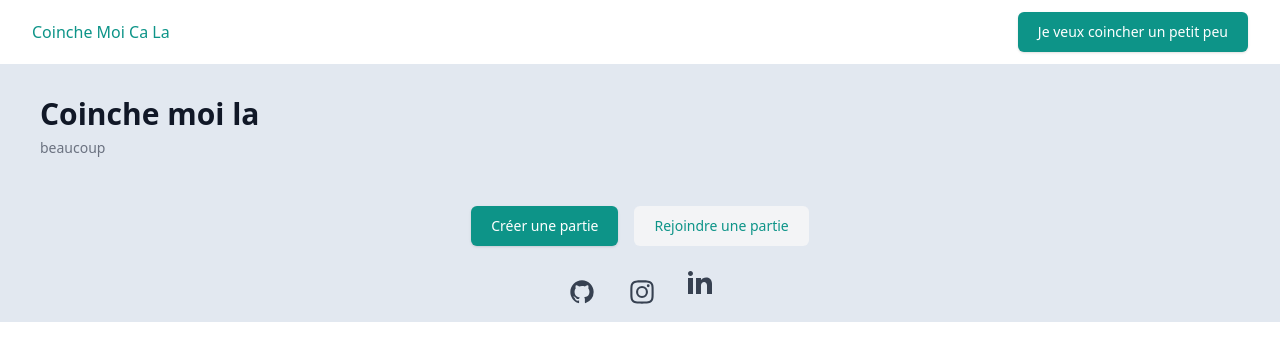
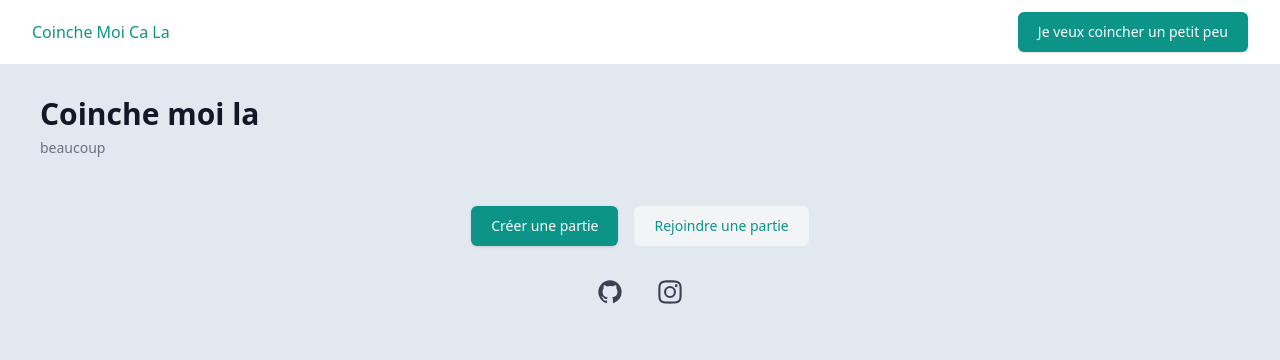
Before and after one commit to newtondotcom/coinche, a SvelteKit app: page / in a window 1280 px wide. Shown: the top 360 px of the page. Built offline with nearby package versions, Linux system fonts and the light colour scheme.

Commit message:
copy to clipboard working

```diff
--- a/src/routes/+page.svelte
+++ b/src/routes/+page.svelte
@@ -1,6 +1,8 @@
 <script lang="ts">
     import Modal from "$lib/ui/Modal.svelte";
     import Subtitle from "$lib/ui/Subtitle.svelte";
+
+    let code = "123456"
 
     let showModalCreate = false
     const handleToggleModalCreate = () => {
@@ -14,6 +16,7 @@
     }
     let copycode = false
     const handleToggleCopyCode = () => {
+        navigator.clipboard.writeText(code);
         copycode = !copycode
         setTimeout(() => {
             copycode = !copycode
@@ -32,6 +35,7 @@
 
 </script>
 
+<div class="min-h-screen">
   <div class="h-full flex flex-col align-middle gap-4  w-full">
       <Subtitle title="Coinche moi la" subtitle="beaucoup" />
       <div class="sm:flex sm:gap-4 flex-row align-middle justify-center items-center gap-4  w-full">
@@ -67,7 +71,7 @@
           type="email"
           id="UserEmail"
           placeholder="flea@rhcp.com"
-        value="123456"
+          value="{code}"
           class="w-full rounded-md border-gray-200 pe-10 shadow-sm sm:text-sm text-2xl text-center p-4"
           disabled
         />
@@ -78,7 +82,7 @@
       {#if !copycode}
       <svg class="w-5 h-5 ml-1.5 stroke-current" xmlns="http://www.w3.org/2000/svg" fill="none" viewBox="0 0 24 24" stroke-width="1.5" stroke="currentColor"><path stroke-linecap="round" stroke-linejoin="round" d="M9 12h3.75M9 15h3.75M9 18h3.75m3 .75H18a2.25 2.25 0 002.25-2.25V6.108c0-1.135-.845-2.098-1.976-2.192a48.424 48.424 0 00-1.123-.08m-5.801 0c-.065.21-.1.433-.1.664 0 .414.336.75.75.75h4.5a.75.75 0 00.75-.75 2.25 2.25 0 00-.1-.664m-5.8 0A2.251 2.251 0 0113.5 2.25H15c1.012 0 1.867.668 2.15 1.586m-5.8 0c-.376.023-.75.05-1.124.08C9.095 4.01 8.25 4.973 8.25 6.108V8.25m0 0H4.875c-.621 0-1.125.504-1.125 1.125v11.25c0 .621.504 1.125 1.125 1.125h9.75c.621 0 1.125-.504 1.125-1.125V9.375c0-.621-.504-1.125-1.125-1.125H8.25zM6.75 12h.008v.008H6.75V12zm0 3h.008v.008H6.75V15zm0 3h.008v.008H6.75V18z" /></svg>
       {:else}
-    <svg class="w-5 h-5 ml-1.5 text-green-500 stroke-current" xmlns="http://www.w3.org/2000/svg" fill="none" viewBox="0 0 24 24" stroke-width="1.5" stroke="currentColor" x-cloak><path stroke-linecap="round" stroke-linejoin="round" d="M11.35 3.836c-.065.21-.1.433-.1.664 0 .414.336.75.75.75h4.5a.75.75 0 00.75-.75 2.25 2.25 0 00-.1-.664m-5.8 0A2.251 2.251 0 0113.5 2.25H15c1.012 0 1.867.668 2.15 1.586m-5.8 0c-.376.023-.75.05-1.124.08C9.095 4.01 8.25 4.973 8.25 6.108V8.25m8.9-4.414c.376.023.75.05 1.124.08 1.131.094 1.976 1.057 1.976 2.192V16.5A2.25 2.25 0 0118 18.75h-2.25m-7.5-10.5H4.875c-.621 0-1.125.504-1.125 1.125v11.25c0 .621.504 1.125 1.125 1.125h9.75c.621 0 1.125-.504 1.125-1.125V18.75m-7.5-10.5h6.375c.621 0 1.125.504 1.125 1.125v9.375m-8.25-3l1.5 1.5 3-3.75" /></svg>
+      <svg class="w-5 h-5 ml-1.5 text-green-500 stroke-current" xmlns="http://www.w3.org/2000/svg" fill="none" viewBox="0 0 24 24" stroke-width="1.5" stroke="currentColor"><path stroke-linecap="round" stroke-linejoin="round" d="M11.35 3.836c-.065.21-.1.433-.1.664 0 .414.336.75.75.75h4.5a.75.75 0 00.75-.75 2.25 2.25 0 00-.1-.664m-5.8 0A2.251 2.251 0 0113.5 2.25H15c1.012 0 1.867.668 2.15 1.586m-5.8 0c-.376.023-.75.05-1.124.08C9.095 4.01 8.25 4.973 8.25 6.108V8.25m8.9-4.414c.376.023.75.05 1.124.08 1.131.094 1.976 1.057 1.976 2.192V16.5A2.25 2.25 0 0118 18.75h-2.25m-7.5-10.5H4.875c-.621 0-1.125.504-1.125 1.125v11.25c0 .621.504 1.125 1.125 1.125h9.75c.621 0 1.125-.504 1.125-1.125V18.75m-7.5-10.5h6.375c.621 0 1.125.504 1.125 1.125v9.375m-8.25-3l1.5 1.5 3-3.75" /></svg>
       {/if}
     </button>
       </div>
@@ -143,7 +147,7 @@
         >
           <span class="sr-only">GitHub</span>
           <svg
-          class="xl:h-7 xl:w-7 sm:w-20 sm:h-20"
+            class="lg:h-7 lg:w-7 sm:w-20 sm:h-20"
             fill="currentColor"
             viewBox="0 0 24 24"
             aria-hidden="true"
@@ -166,7 +170,7 @@
         >
           <span class="sr-only">Instagram</span>
           <svg
-          class="xl:h-7 xl:w-7 sm:w-20 sm:h-20"
+            class="lg:h-7 lg:w-7 sm:w-20 sm:h-20"
             fill="currentColor"
             viewBox="0 0 24 24"
             aria-hidden="true"
@@ -179,24 +183,6 @@
           </svg>
         </a>
       </li>
-
-    <li>
-      <a
-        href="https://www.linkedin.com/in/robin-augereau/"
-        rel="noreferrer"
-        target="_blank"
-        class="text-gray-700 transition hover:text-gray-700/75"
-      >
-        <span class="sr-only">LinkedIn</span>
-        <svg
-        xmlns="http://www.w3.org/2000/svg"
-        class="xl:h-6 xl:w-6 sm:w-20 sm:h-20 sm:-mt-2"
-        fill="currentColor"
-        viewBox="0 0 24 24">
-        <path
-          d="M4.98 3.5c0 1.381-1.11 2.5-2.48 2.5s-2.48-1.119-2.48-2.5c0-1.38 1.11-2.5 2.48-2.5s2.48 1.12 2.48 2.5zm.02 4.5h-5v16h5v-16zm7.982 0h-4.968v16h4.969v-8.399c0-4.67 6.029-5.052 6.029 0v8.399h4.988v-10.131c0-7.88-8.922-7.593-11.018-3.714v-2.155z" />
-      </svg>
-      </a>
-    </li>
     </ul>
   </div>
+</div>
```
Lines whose indentation alone changed are shown as unchanged.
